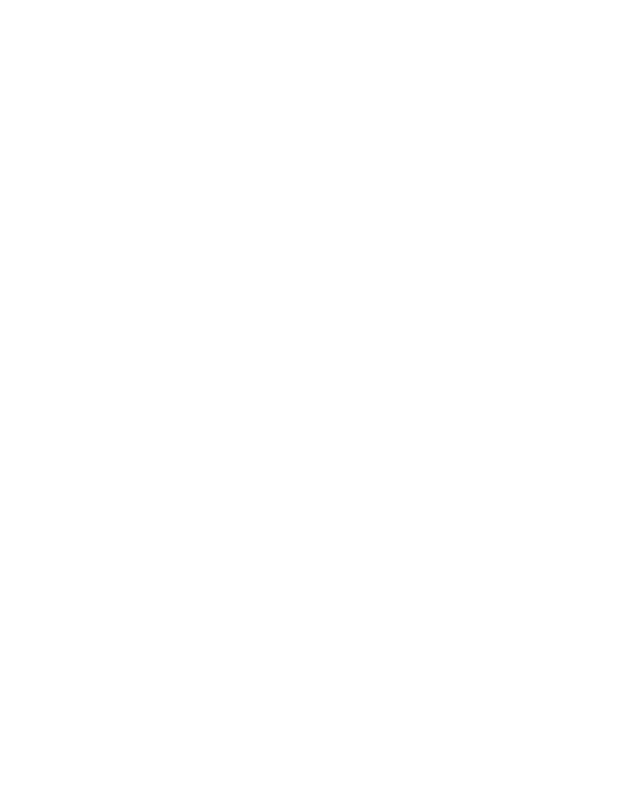
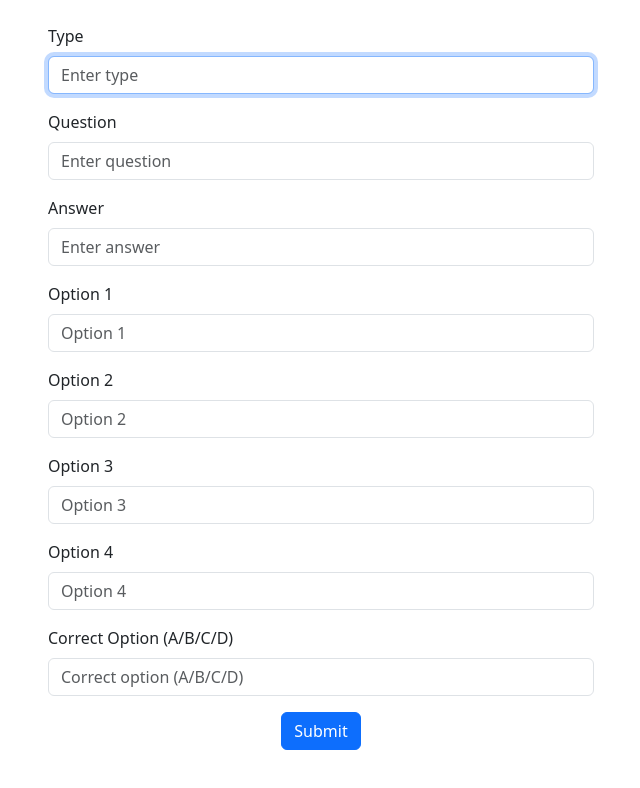
Before and after one commit to sulthan1866/Study-cards, a React (Vite) app in the folder Study cards/: page /30roundsencodedpassword in a window 1280 px wide. Before the commit this address had no page. Shown: the top 788 px of the page, without its empty margins (319-959 px from the left). Built offline with nearby package versions, Linux system fonts and the light colour scheme.

Commit message:
added /30roundsencodedpassword page to add questions

```diff
--- a/Study cards/src/App.tsx
+++ b/Study cards/src/App.tsx
@@ -13,7 +13,7 @@
           <Route path='/play' element={<Home tester={true}></Home>}></Route>
           <Route path='/study' element={<Home tester={false}></Home>}></Route>
 
-          <Route path='/add' element={<Add/>}>
+          <Route path='/30roundsencodedpassword' element={<Add/>}>
 
           </Route>
         </Routes>
--- a/Study cards/src/components/Add.tsx
+++ b/Study cards/src/components/Add.tsx
@@ -1,8 +1,21 @@
 const Add: React.FC = () => {
   const handleSubmit = () => {
-    const type = document.getElementById("type")?.value;
-    const qn = document.getElementById("qn")?.value;
-    const ans = document.getElementById("ans")?.value;
+    const Etype = document.getElementById("type") as HTMLInputElement;
+    const type = Etype.value;
+    const Eqn = document.getElementById("qn") as HTMLInputElement;
+    const qn = Eqn.value;
+    const Eans = document.getElementById("ans") as HTMLInputElement;
+    const ans = Eans.value;
+
+    const Eop1 = document.getElementById("op1") as HTMLInputElement;
+    const Eop2 = document.getElementById("op2") as HTMLInputElement;
+    const Eop3 = document.getElementById("op3") as HTMLInputElement;
+    const Eop4 = document.getElementById("op4") as HTMLInputElement;
+
+    const options = [Eop1.value, Eop2.value, Eop3.value, Eop4.value];
+
+    const Ecorrect_option = document.getElementById("cop") as HTMLInputElement;
+    const correct_option = Ecorrect_option.value;
     try {
       fetch(`http://localhost:8080/cards/add`, {
         method: "POST",
@@ -10,7 +23,13 @@
         headers: {
           "Content-Type": "application/json",
         },
-        body: JSON.stringify({ qtype: type, question: qn, answer: ans }),
+        body: JSON.stringify({
+          qtype: type,
+          question: qn,
+          answer: ans,
+          options: options,
+          correctOption: correct_option,
+        }),
       });
       alert("add sucessusfull");
     } catch (error) {
@@ -19,18 +38,113 @@
   };
 
   return (
-    <div>
-      <input type="text" placeholder="Type" id="type" />
-      <input type="text" placeholder="Question" id="qn" />
-      <input type="text" placeholder="Answer" id="ans" />
-      <input
-        type="submit"
-        value="submit"
-        onClick={() => {
-          handleSubmit();
-        }}
-      />
+    <div className="container mt-4">
+  <div className="row justify-content-center">
+    <div className="col-lg-6 col-md-8 col-sm-10">
+      <form onSubmit={(e)=>{e.preventDefault(); handleSubmit();}}>
+        <div className="mb-3">
+          <label htmlFor="type" className="form-label">Type</label>
+          <input
+            type="text"
+            className="form-control"
+            id="type"
+            placeholder="Enter type"
+            required
+            autoFocus
+          />
+        </div>
+
+        <div className="mb-3">
+          <label htmlFor="qn" className="form-label">Question</label>
+          <input
+            type="text"
+            className="form-control"
+            id="qn"
+            placeholder="Enter question"
+            required
+          />
+        </div>
+
+        <div className="mb-3">
+          <label htmlFor="ans" className="form-label">Answer</label>
+          <input
+            type="text"
+            className="form-control"
+            id="ans"
+            placeholder="Enter answer"
+            required
+          />
+        </div>
+
+        <div className="mb-3">
+          <label htmlFor="op1" className="form-label">Option 1</label>
+          <input
+            type="text"
+            className="form-control"
+            id="op1"
+            placeholder="Option 1"
+            required
+          />
+        </div>
+
+        <div className="mb-3">
+          <label htmlFor="op2" className="form-label">Option 2</label>
+          <input
+            type="text"
+            className="form-control"
+            id="op2"
+            placeholder="Option 2"
+            required
+          />
+        </div>
+
+        <div className="mb-3">
+          <label htmlFor="op3" className="form-label">Option 3</label>
+          <input
+            type="text"
+            className="form-control"
+            id="op3"
+            placeholder="Option 3"
+            required
+          />
+        </div>
+
+        <div className="mb-3">
+          <label htmlFor="op4" className="form-label">Option 4</label>
+          <input
+            type="text"
+            className="form-control"
+            id="op4"
+            placeholder="Option 4"
+            required
+          />
+        </div>
+
+        <div className="mb-3">
+          <label htmlFor="cop" className="form-label">Correct Option (A/B/C/D)</label>
+          <input
+            type="text"
+            className="form-control"
+            id="cop"
+            placeholder="Correct option (A/B/C/D)"
+            pattern="A|[B-D]"
+            required
+          />
+        </div>
+
+        <div className="text-center">
+          <input
+            type="submit"
+            className="btn btn-primary"
+            value="Submit"
+
+          />
+        </div>
+      </form>
     </div>
+  </div>
+</div>
+
   );
 };
 
```
Also changed, not shown: 1 other file (tests, documents, lock files or other folders).
